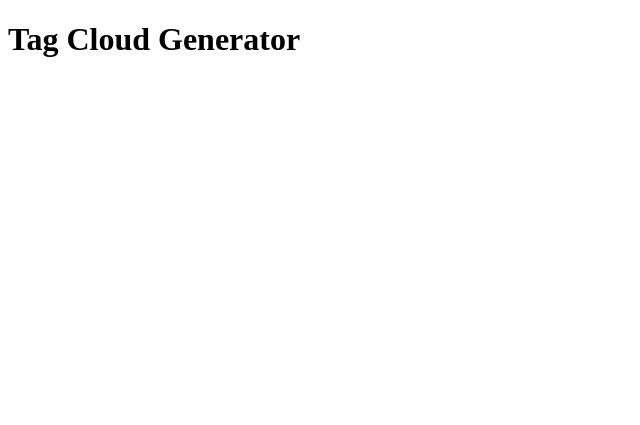
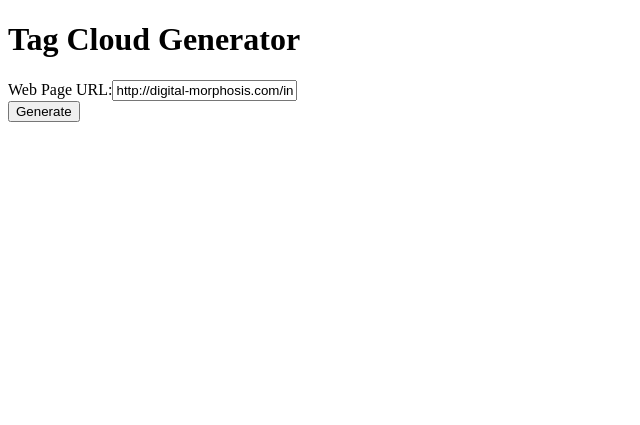
Before and after one commit to trevorjdaniel/WebSite2, a plain HTML site: page Index.htm in a window 1280 px wide. Shown: the whole page, without its empty margins (0-640 px from the left). Drawn offline with Linux system fonts and the light colour scheme.

Commit message:
added some stuff from the original index.html

```diff
--- a/Index.htm
+++ b/Index.htm
@@ -60,6 +60,8 @@
 </head>
 <body>
     <h1>Tag Cloud Generator</h1>
+    <div><label for="url">Web Page URL:</label><input type="text" value="http://digital-morphosis.com/index"/></div>
+    <input type="button" value="Generate"/>
     <div id="myCanvasContainer">
         <canvas width="300" height="300" id="myCanvas">
        </canvas>
```
